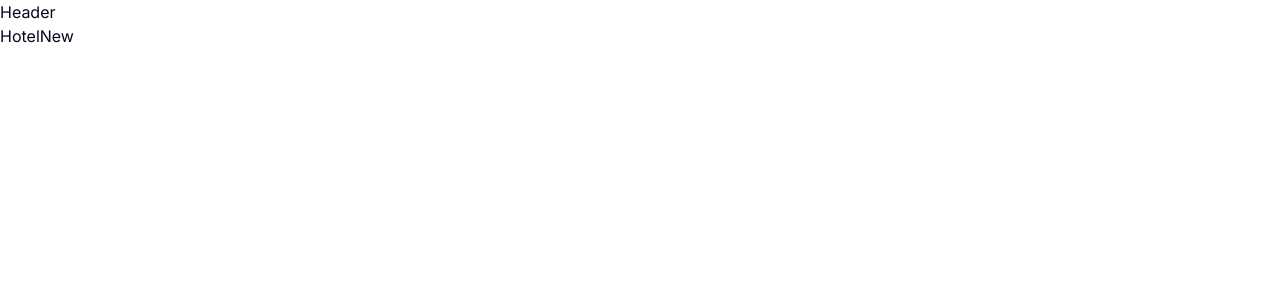
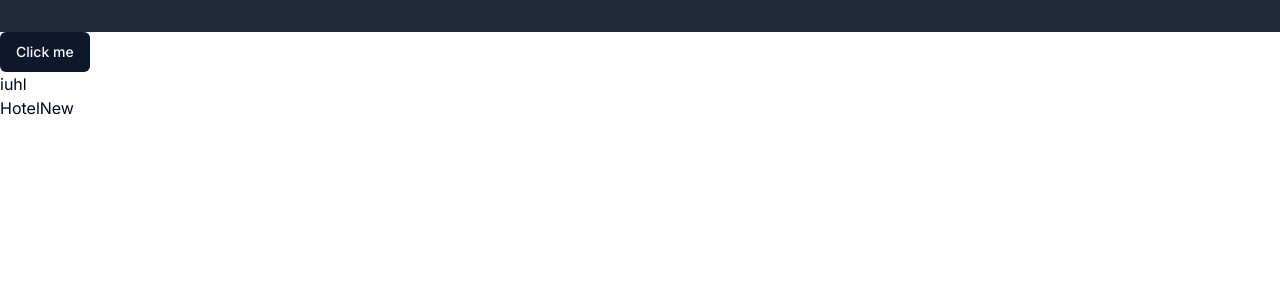
Before and after one commit to asmatar/Asma-Hotel, a Next.js app: page /hotel-new in a window 1280 px wide. Shown: the top 300 px of the page. Built offline with nearby package versions, Linux system fonts and the light colour scheme.

Commit message:
metatdata in next js

```diff
--- a/app/(auth)/sign-in/page.tsx
+++ b/app/(auth)/sign-in/page.tsx
@@ -1,7 +1,9 @@
-import React from "react";
-
+const metadata = {
+  title: "Sign In",
+  description: "Sign in to the application",
+};
 const SignIn = () => {
-  return <div>SignIn</div>;
+  return <div>"SignIn"</div>;
 };
 
 export default SignIn;
--- a/app/(auth)/sign-out/page.tsx
+++ b/app/(auth)/sign-out/page.tsx
@@ -1,4 +1,7 @@
-import React from "react";
+const metadata = {
+  title: "Sign out",
+  description: "Sign out to the application",
+};
 
 const SignOut = () => {
   return <div>SignOut</div>;
--- a/app/hotel-details/[hotelId]/page.tsx
+++ b/app/hotel-details/[hotelId]/page.tsx
@@ -1,7 +1,10 @@
-import React from "react";
+const metadata = {
+  title: "Hotel Details",
+  description: "Details about the hotel you've selected",
+};
 
 const HotelId = () => {
-  return <div>HotelId</div>;
+  return <div>HotelId ,kuhl</div>;
 };
 
 export default HotelId;
--- a/app/hotel-new/page.tsx
+++ b/app/hotel-new/page.tsx
@@ -1,7 +1,15 @@
-import React from "react";
+const metadata = {
+  title: "Create Hotel",
+  description: "You can create your hotel and save it into the application ",
+};
 
 const HotelNew = () => {
-  return <div>HotelNew</div>;
+  return (
+    <div>
+      <p>iuhl</p>
+      HotelNew
+    </div>
+  );
 };
 
 export default HotelNew;
--- a/app/layout.tsx
+++ b/app/layout.tsx
@@ -1,13 +1,13 @@
+import Header from "@/components/Header";
 import type { Metadata } from "next";
 import { Inter } from "next/font/google";
 import "./globals.css";
-import Header from "@/components/Header";
 
 const inter = Inter({ subsets: ["latin"] });
 
 export const metadata: Metadata = {
-  title: "Create Next App",
-  description: "Generated by create next app",
+  title: "hotel list",
+  description: "Display all hotels in the application",
 };
 
 export default function RootLayout({
--- a/app/page.tsx
+++ b/app/page.tsx
@@ -1,113 +1,9 @@
-import Image from "next/image";
+import { Button } from "@/components/UI/button";
 
 export default function Home() {
   return (
     <main className="flex min-h-screen flex-col items-center justify-between p-24">
-      <div className="z-10 max-w-5xl w-full items-center justify-between font-mono text-sm lg:flex">
-        <p className="fixed left-0 top-0 flex w-full justify-center border-b border-gray-300 bg-gradient-to-b from-zinc-200 pb-6 pt-8 backdrop-blur-2xl dark:border-neutral-800 dark:bg-zinc-800/30 dark:from-inherit lg:static lg:w-auto  lg:rounded-xl lg:border lg:bg-gray-200 lg:p-4 lg:dark:bg-zinc-800/30">
-          Get started by editing&nbsp;
-          <code className="font-mono font-bold">app/page.tsx</code>
-        </p>
-        <div className="fixed bottom-0 left-0 flex h-48 w-full items-end justify-center bg-gradient-to-t from-white via-white dark:from-black dark:via-black lg:static lg:h-auto lg:w-auto lg:bg-none">
-          <a
-            className="pointer-events-none flex place-items-center gap-2 p-8 lg:pointer-events-auto lg:p-0"
-            href="https://vercel.com?utm_source=create-next-app&utm_medium=appdir-template&utm_campaign=create-next-app"
-            target="_blank"
-            rel="noopener noreferrer"
-          >
-            By{" "}
-            <Image
-              src="/vercel.svg"
-              alt="Vercel Logo"
-              className="dark:invert"
-              width={100}
-              height={24}
-              priority
-            />
-          </a>
-        </div>
-      </div>
-
-      <div className="relative flex place-items-center before:absolute before:h-[300px] before:w-full sm:before:w-[480px] before:-translate-x-1/2 before:rounded-full before:bg-gradient-radial before:from-white before:to-transparent before:blur-2xl before:content-[''] after:absolute after:-z-20 after:h-[180px] after:w-full sm:after:w-[240px] after:translate-x-1/3 after:bg-gradient-conic after:from-sky-200 after:via-blue-200 after:blur-2xl after:content-[''] before:dark:bg-gradient-to-br before:dark:from-transparent before:dark:to-blue-700 before:dark:opacity-10 after:dark:from-sky-900 after:dark:via-[#0141ff] after:dark:opacity-40 before:lg:h-[360px] z-[-1]">
-        <Image
-          className="relative dark:drop-shadow-[0_0_0.3rem_#ffffff70] dark:invert"
-          src="/next.svg"
-          alt="Next.js Logo"
-          width={180}
-          height={37}
-          priority
-        />
-      </div>
-
-      <div className="mb-32 grid text-center lg:max-w-5xl lg:w-full lg:mb-0 lg:grid-cols-4 lg:text-left">
-        <a
-          href="https://nextjs.org/docs?utm_source=create-next-app&utm_medium=appdir-template&utm_campaign=create-next-app"
-          className="group rounded-lg border border-transparent px-5 py-4 transition-colors hover:border-gray-300 hover:bg-gray-100 hover:dark:border-neutral-700 hover:dark:bg-neutral-800/30"
-          target="_blank"
-          rel="noopener noreferrer"
-        >
-          <h2 className={`mb-3 text-2xl font-semibold`}>
-            Docs{" "}
-            <span className="inline-block transition-transform group-hover:translate-x-1 motion-reduce:transform-none">
-              -&gt;
-            </span>
-          </h2>
-          <p className={`m-0 max-w-[30ch] text-sm opacity-50`}>
-            Find in-depth information about Next.js features and API.
-          </p>
-        </a>
-
-        <a
-          href="https://nextjs.org/learn?utm_source=create-next-app&utm_medium=appdir-template-tw&utm_campaign=create-next-app"
-          className="group rounded-lg border border-transparent px-5 py-4 transition-colors hover:border-gray-300 hover:bg-gray-100 hover:dark:border-neutral-700 hover:dark:bg-neutral-800/30"
-          target="_blank"
-          rel="noopener noreferrer"
-        >
-          <h2 className={`mb-3 text-2xl font-semibold`}>
-            Learn{" "}
-            <span className="inline-block transition-transform group-hover:translate-x-1 motion-reduce:transform-none">
-              -&gt;
-            </span>
-          </h2>
-          <p className={`m-0 max-w-[30ch] text-sm opacity-50`}>
-            Learn about Next.js in an interactive course with&nbsp;quizzes!
-          </p>
-        </a>
-
-        <a
-          href="https://vercel.com/templates?framework=next.js&utm_source=create-next-app&utm_medium=appdir-template&utm_campaign=create-next-app"
-          className="group rounded-lg border border-transparent px-5 py-4 transition-colors hover:border-gray-300 hover:bg-gray-100 hover:dark:border-neutral-700 hover:dark:bg-neutral-800/30"
-          target="_blank"
-          rel="noopener noreferrer"
-        >
-          <h2 className={`mb-3 text-2xl font-semibold`}>
-            Templates{" "}
-            <span className="inline-block transition-transform group-hover:translate-x-1 motion-reduce:transform-none">
-              -&gt;
-            </span>
-          </h2>
-          <p className={`m-0 max-w-[30ch] text-sm opacity-50`}>
-            Explore starter templates for Next.js.
-          </p>
-        </a>
-
-        <a
-          href="https://vercel.com/new?utm_source=create-next-app&utm_medium=appdir-template&utm_campaign=create-next-app"
-          className="group rounded-lg border border-transparent px-5 py-4 transition-colors hover:border-gray-300 hover:bg-gray-100 hover:dark:border-neutral-700 hover:dark:bg-neutral-800/30"
-          target="_blank"
-          rel="noopener noreferrer"
-        >
-          <h2 className={`mb-3 text-2xl font-semibold`}>
-            Deploy{" "}
-            <span className="inline-block transition-transform group-hover:translate-x-1 motion-reduce:transform-none">
-              -&gt;
-            </span>
-          </h2>
-          <p className={`m-0 max-w-[30ch] text-sm opacity-50 text-balance`}>
-            Instantly deploy your Next.js site to a shareable URL with Vercel.
-          </p>
-        </a>
-      </div>
+      <Button>Click me</Button>
     </main>
   );
 }
--- a/components/Header.tsx
+++ b/components/Header.tsx
@@ -1,7 +1,12 @@
-import React from "react";
+import { Button } from "./UI/button";
 
 const Header = () => {
-  return <div>Header</div>;
+  return (
+    <>
+      <header className="bg-gray-800  p-4"></header>
+      <Button variant="default">Click me</Button>
+    </>
+  );
 };
 
 export default Header;
--- /dev/null
+++ b/components/UI/button.tsx
@@ -0,0 +1,56 @@
+import * as React from "react"
+import { Slot } from "@radix-ui/react-slot"
+import { cva, type VariantProps } from "class-variance-authority"
+
+import { cn } from "@/lib/utils"
+
+const buttonVariants = cva(
+  "inline-flex items-center justify-center whitespace-nowrap rounded-md text-sm font-medium ring-offset-background transition-colors focus-visible:outline-none focus-visible:ring-2 focus-visible:ring-ring focus-visible:ring-offset-2 disabled:pointer-events-none disabled:opacity-50",
+  {
+    variants: {
+      variant: {
+        default: "bg-primary text-primary-foreground hover:bg-primary/90",
+        destructive:
+          "bg-destructive text-destructive-foreground hover:bg-destructive/90",
+        outline:
+          "border border-input bg-background hover:bg-accent hover:text-accent-foreground",
+        secondary:
+          "bg-secondary text-secondary-foreground hover:bg-secondary/80",
+        ghost: "hover:bg-accent hover:text-accent-foreground",
+        link: "text-primary underline-offset-4 hover:underline",
+      },
+      size: {
+        default: "h-10 px-4 py-2",
+        sm: "h-9 rounded-md px-3",
+        lg: "h-11 rounded-md px-8",
+        icon: "h-10 w-10",
+      },
+    },
+    defaultVariants: {
+      variant: "default",
+      size: "default",
+    },
+  }
+)
+
+export interface ButtonProps
+  extends React.ButtonHTMLAttributes<HTMLButtonElement>,
+    VariantProps<typeof buttonVariants> {
+  asChild?: boolean
+}
+
+const Button = React.forwardRef<HTMLButtonElement, ButtonProps>(
+  ({ className, variant, size, asChild = false, ...props }, ref) => {
+    const Comp = asChild ? Slot : "button"
+    return (
+      <Comp
+        className={cn(buttonVariants({ variant, size, className }))}
+        ref={ref}
+        {...props}
+      />
+    )
+  }
+)
+Button.displayName = "Button"
+
+export { Button, buttonVariants }
```
Also changed, not shown: package.json (+7 -1 lines), .eslintrc.js (added), .eslintrc.json (deleted), 2 other files (tests, documents, lock files or other folders).
